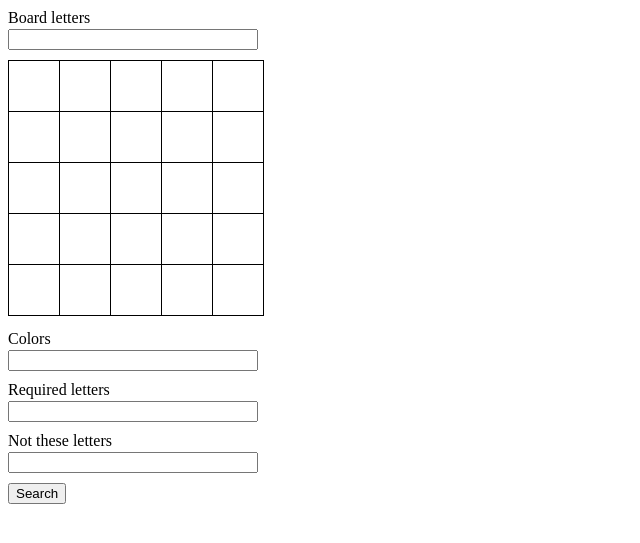
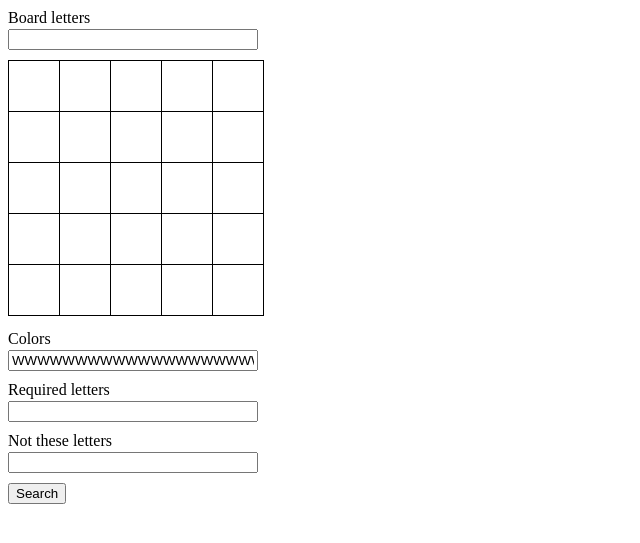
Before and after one commit to pianowow/ConcentrateWeb, a Django app: page /concentrate/ in a window 1280 px wide. Shown: the part 27-570 px from the top of the page, without its empty margins (0-640 px from the left). Run offline with Django 3.2, Linux system fonts and the light colour scheme.

Commit message:
give color to decide, receive scores

```diff
--- a/concentrate/player.py
+++ b/concentrate/player.py
@@ -410,6 +410,10 @@ class player0:
 
     def decide(self, allletters,score,needletters,notletters,move):
         '''judges the merit of possible words for this board'''
+        allletters=allletters.upper()
+        score=score.upper()
+        needletters=needletters.upper()
+        notletters=notletters.upper()
         blue,red,bluedef,reddef = self.convertboardscore(score)
         #letters to focus on are undefended opponent and unclaimed
         if move == 1:
--- a/concentrate/templates/concentrate/concentrate.html
+++ b/concentrate/templates/concentrate/concentrate.html
@@ -28,7 +28,7 @@
          {% endif %}
          {% include "concentrate/board.html" %}
          <div class="clear"></div>
-         <label for="colors">Colors</label><input name="colors" type="text" size="25" maxlength="25" value="" id="colors"/><br />
+         <label for="colors">Colors</label><input name="colors" type="text" size="25" maxlength="25" id="colors" value="{{ colors }}"/><br />
          <label for="need">Required letters</label><input name="need" type="text" size="25" maxlength="25" value="{{ need }}"/><br />
          <label for="not">Not these letters</label><input name="not" type="text" size="25" maxlength="25" value="{{ not }}"/><br />
          <input type="submit" value="Search" />
@@ -37,9 +37,9 @@
 
    <div id="results">
      <div id="list">
-      {% if word_list %}
-         {% for word in word_list %}
-            {{ word|cut:" " }}<br />
+      {% if plays %}
+         {% for play in plays %}
+            {{ play.1 }} {{ play.0 }}<br />
          {% endfor %}
       {% endif %}
       </div>
--- a/concentrate/urls.py
+++ b/concentrate/urls.py
@@ -20,9 +20,9 @@ from . import views
 app_name = 'concentrate'
 urlpatterns = [
     url(r'^$', views.concentrate, name='concentrate'),
-    url(r'^results/([a-zA-Z]{25})', views.results, name='results'),
-    url(r'^results1/([a-zA-Z]{25})/(.*)', views.results1, name='results1'),
-    url(r'^results2/([a-zA-Z]{25})/(.*)', views.results2, name='results2'),
-    url(r'^results3/([a-zA-Z]{25})/(.*)/(.*)', views.results3, name='results3'),
+    url(r'^results/([a-zA-Z]{25})/([r|w|b]{25})', views.results, name='results'),
+    url(r'^results1/([a-zA-Z]{25})/([r|w|b]{25})/(.*)', views.results1, name='results1'),
+    url(r'^results2/([a-zA-Z]{25})/([r|w|b]{25})/(.*)', views.results2, name='results2'),
+    url(r'^results3/([a-zA-Z]{25})/([r|w|b]{25})/(.*)/(.*)', views.results3, name='results3'),
     url(r'^search', views.search, name='search'),
 ]
--- a/concentrate/views.py
+++ b/concentrate/views.py
@@ -4,7 +4,7 @@ from . import player
 player = player.player0()
 
 def concentrate(request):
-    return render(request, 'concentrate/concentrate.html', {'board':""})
+    return render(request, 'concentrate/concentrate.html', {'board':"", 'colors':'W'*25})
 
 def search(request):
     board = request.POST['board']
@@ -12,29 +12,33 @@ def search(request):
     notl = request.POST['not']
     colors = request.POST['colors']
     if len(board) < 25:
-        return render(request, 'concentrate/concentrate.html', {'board':board, 'need':need, 'not':notl})
+        return render(request, 'concentrate/concentrate.html', {'board':board, 'colors':colors, 'need':need, 'not':notl})
     if (not need and not notl):
-        return redirect('results/'+board.lower())
+        return redirect('results/'+board.lower() + '/' + colors.lower())
     elif (not need and notl):
-        return redirect('results1/'+board.lower()+'/'+notl.lower())
+        return redirect('results1/'+board.lower()+ '/' + colors.lower() +'/'+notl.lower())
     elif (need and not notl):
-        return redirect('results2/'+board.lower()+'/'+need.lower())
+        return redirect('results2/'+board.lower()+ '/' + colors.lower() +'/'+need.lower())
     elif (need and notl):
-        return redirect('results3/'+board.lower()+'/'+need.lower()+'/'+notl.lower())
+        return redirect('results3/'+board.lower()+ '/' + colors.lower() +'/'+need.lower()+'/'+notl.lower())
 
 
-def results(request, board):
-    word_list = sorted(player.concentrate(board, "", "", ""))
-    return render(request, 'concentrate/concentrate.html', {'word_list':word_list,'board':board, 'need':"", 'not':""})
+def results(request, board, colors):
+    plays = player.decide(board, colors, "", "", 1)
+    plays.sort(reverse=True, key=lambda x: (x[0],len(x[1])))
+    return render(request, 'concentrate/concentrate.html', {'plays':plays,'board':board, 'colors':colors, 'need':"", 'not':""})
 
-def results1(request, board, notl):
-    word_list = sorted(player.concentrate(board, "", notl, ""))
-    return render(request, 'concentrate/concentrate.html', {'word_list':word_list,'board':board, 'need':"", 'not':notl})
+def results1(request, board, colors, notl):
+    plays = player.decide(board, colors, "", notl, 1)
+    plays.sort(reverse=True, key=lambda x: (x[0],len(x[1])))
+    return render(request, 'concentrate/concentrate.html', {'plays':plays,'board':board, 'colors':colors, 'need':"", 'not':notl})
 
-def results2(request, board, need):
-    word_list = sorted(player.concentrate(board, need, "", ""))
-    return render(request, 'concentrate/concentrate.html', {'word_list':word_list,'board':board, 'need':need, 'not':""})
+def results2(request, board, colors, need):
+    plays = player.decide(board, colors, need, "", 1)
+    plays.sort(reverse=True, key=lambda x: (x[0],len(x[1])))
+    return render(request, 'concentrate/concentrate.html', {'plays':plays,'board':board, 'colors':colors, 'need':need, 'not':""})
 
-def results3(request, board, need, notl):
-    word_list = sorted(player.concentrate(board, need, notl, ""))
-    return render(request, 'concentrate/concentrate.html', {'word_list':word_list,'board':board, 'need':need, 'not':notl})
+def results3(request, board, colors, need, notl):
+    plays = player.decide(board, colors, need, notl, 1)
+    plays.sort(reverse=True, key=lambda x: (x[0],len(x[1])))
+    return render(request, 'concentrate/concentrate.html', {'plays':plays,'board':board, 'colors':colors, 'need':need, 'not':notl})
```
